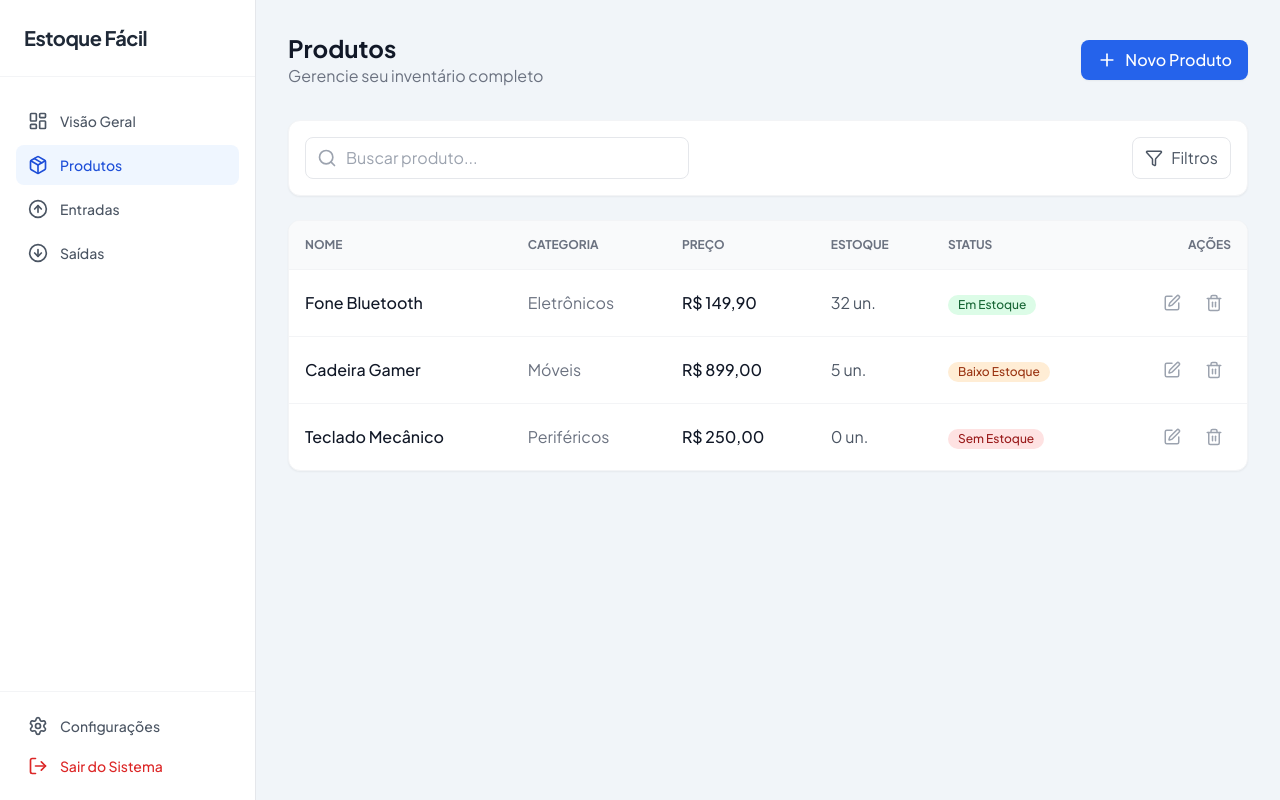
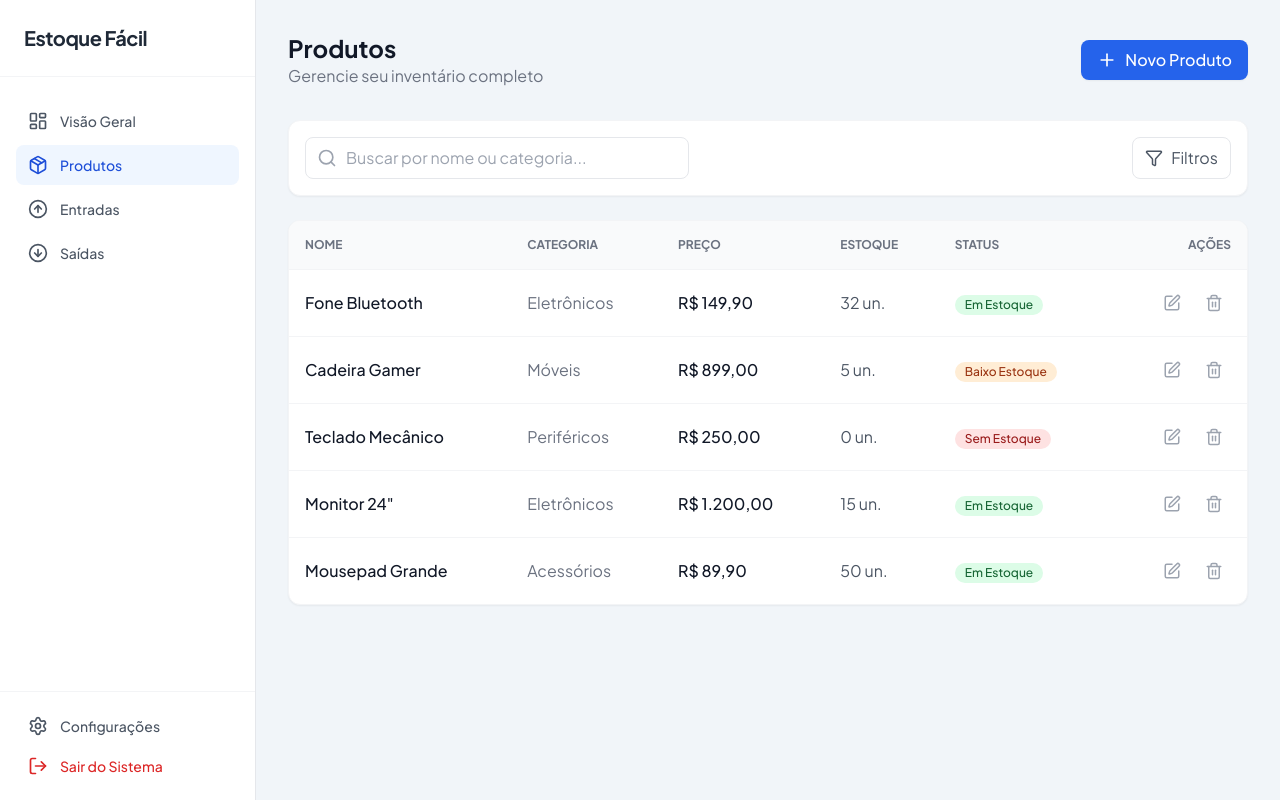
Before and after one commit to Aishabrito/estoque-facil-completo, a React (Vite) app: page /produtos in a window 1280 px wide. Built offline with nearby package versions, Linux system fonts and the light colour scheme.

Commit message:
feat: adiciona funcoes de pesquisar e apagar produtos

```diff
--- a/src/pages/Produtos.jsx
+++ b/src/pages/Produtos.jsx
@@ -7,24 +7,40 @@ export default function Produtos() {
   const [searchTerm, setSearchTerm] = useState('');
   const [isModalOpen, setIsModalOpen] = useState(false);
 
-  // Estado inicial dos produtos
   const [products, setProducts] = useState([
     { id: 1, name: 'Fone Bluetooth', category: 'Eletrônicos', price: 149.90, stock: 32, status: 'Em Estoque' },
     { id: 2, name: 'Cadeira Gamer', category: 'Móveis', price: 899.00, stock: 5, status: 'Baixo Estoque' },
     { id: 3, name: 'Teclado Mecânico', category: 'Periféricos', price: 250.00, stock: 0, status: 'Sem Estoque' },
+    { id: 4, name: 'Monitor 24"', category: 'Eletrônicos', price: 1200.00, stock: 15, status: 'Em Estoque' },
+    { id: 5, name: 'Mousepad Grande', category: 'Acessórios', price: 89.90, stock: 50, status: 'Em Estoque' },
   ]);
 
-  // Função para adicionar novo produto na lista
+  // Adicionar (Create)
   const handleAddProduct = (newProduct) => {
     const productWithId = {
       ...newProduct,
-      id: products.length + 1,
+      id: Date.now(), // Gera um ID único baseado no tempo (melhor que length + 1 para evitar bugs)
       status: newProduct.stock > 0 ? 'Em Estoque' : 'Sem Estoque'
     };
+    setProducts([...products, productWithId]);
+    setIsModalOpen(false);
+  };
 
-    setProducts([...products, productWithId]);
-    setIsModalOpen(false); // Fecha o modal após salvar
+  //  Excluir
+  const handleDeleteProduct = (id) => {
+    // Pergunta antes de apagar
+    if (window.confirm('Tem certeza que deseja excluir este produto?')) {
+      const updatedProducts = products.filter(product => product.id !== id);
+      setProducts(updatedProducts);
+    }
   };
+
+  //  Filtrar
+
+  const filteredProducts = products.filter(product =>
+    product.name.toLowerCase().includes(searchTerm.toLowerCase()) ||
+    product.category.toLowerCase().includes(searchTerm.toLowerCase())
+  );
 
   return (
     <div className="flex min-h-screen bg-background-light font-sans">
@@ -54,7 +70,7 @@ export default function Produtos() {
             <Search className="absolute left-3 top-1/2 -translate-y-1/2 text-gray-400" size={20} />
             <input
               type="text"
-              placeholder="Buscar produto..."
+              placeholder="Buscar por nome ou categoria..."
               className="w-full pl-10 pr-4 py-2 border border-gray-200 rounded-lg focus:outline-none focus:ring-2 focus:ring-primary-500"
               value={searchTerm}
               onChange={(e) => setSearchTerm(e.target.value)}
@@ -80,7 +96,8 @@ export default function Produtos() {
               </tr>
             </thead>
             <tbody className="divide-y divide-gray-100">
-              {products.map((product) => (
+              {filteredProducts.length > 0 ? (
+                filteredProducts.map((product) => (
                   <tr key={product.id} className="hover:bg-gray-50 transition-colors">
                     <td className="p-4 font-medium text-gray-900">{product.name}</td>
                     <td className="p-4 text-gray-500">{product.category}</td>
@@ -101,25 +118,36 @@ export default function Produtos() {
                         <button className="p-2 text-gray-400 hover:text-blue-600 hover:bg-blue-50 rounded-lg transition-colors">
                           <Edit size={18} />
                         </button>
-                      <button className="p-2 text-gray-400 hover:text-red-600 hover:bg-red-50 rounded-lg transition-colors">
+
+                        {/* Botão de Excluir Conectado */}
+                        <button
+                          onClick={() => handleDeleteProduct(product.id)}
+                          className="p-2 text-gray-400 hover:text-red-600 hover:bg-red-50 rounded-lg transition-colors"
+                          title="Excluir"
+                        >
                           <Trash2 size={18} />
                         </button>
                       </div>
                     </td>
                   </tr>
-              ))}
+                ))
+              ) : (
+                <tr>
+                  <td colSpan="6" className="p-8 text-center text-gray-500">
+                    Nenhum produto encontrado.
+                  </td>
+                </tr>
+              )}
             </tbody>
           </table>
         </div>
       </main>
 
-      {/* Componente Modal */}
       <CriarNovoProduto
         isOpen={isModalOpen}
         onClose={() => setIsModalOpen(false)}
         onSave={handleAddProduct}
       />
-
     </div>
   );
 }
```
Lines whose indentation alone changed are shown as unchanged.
